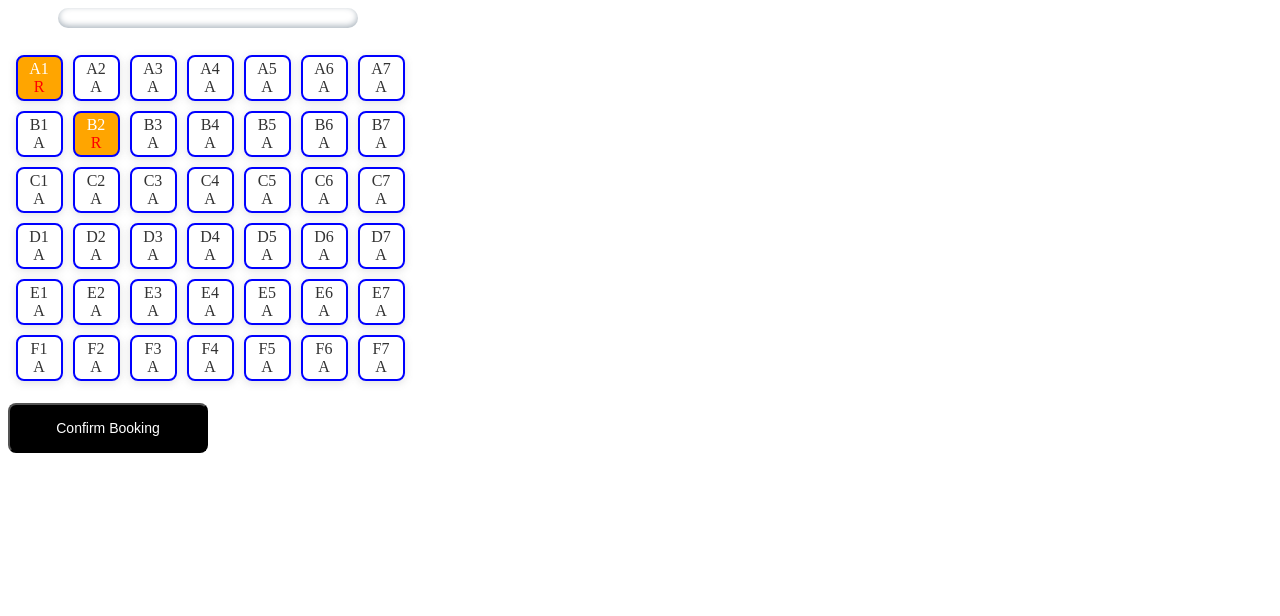
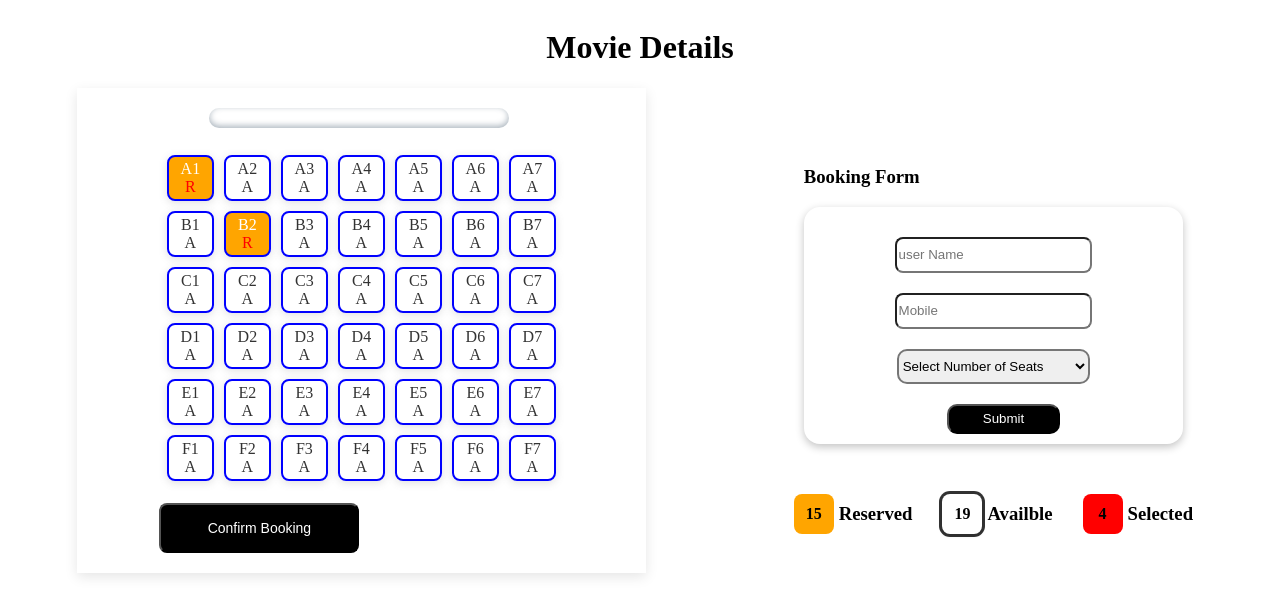
Before and after one commit to NAVEED476/movie-booking-app, a React (Create React App) app: page /movies/1 in a window 1280 px wide. Shown: the top 616 px of the page. Built offline with nearby package versions, Linux system fonts and the light colour scheme.

Commit message:
css added to the info container

```diff
--- a/src/components/Listing.jsx
+++ b/src/components/Listing.jsx
@@ -2,6 +2,10 @@ import React, { useEffect } from "react";
 import { useReducer, useDispatch, useSelector } from "react-redux";
 import { fetchmovies } from "../redux/movieSlice";
 import MovieCard from "./MovieCard";
+import Card from "@mui/material/Card";
+import CardContent from "@mui/material/CardContent";
+import Typography from "@mui/material/Typography";
+import { CardActionArea } from "@mui/material";
 
 const Listing = () => {
   const dispatch = useDispatch();
@@ -13,9 +17,25 @@ const Listing = () => {
 
   if (movieList.isLoading) {
     return (
-      <div>
-        <p>Loading...!</p>
-      </div>
+      <>
+        <div>
+          <Card sx={{ maxWidth: 300, height: "300px" }}>
+            <CardContent>
+              <img src="" alt="" />
+              <Typography gutterBottom variant="h6">
+                Loading...
+              </Typography>
+              <Typography gutterBottom variant="h6">
+                Loading...
+              </Typography>
+              <Typography gutterBottom variant="h6">
+                Loading...
+              </Typography>
+            </CardContent>
+          </Card>
+          ;
+        </div>
+      </>
     );
   }
 
--- a/src/components/MovieCard.jsx
+++ b/src/components/MovieCard.jsx
@@ -10,7 +10,7 @@ export default function MovieCard({ movieObj }) {
     const navigate = useNavigate();
     const handleclick = (title) =>{
         const url = `/movies/${encodeURIComponent(title)}`
-        alert(`cilcked, ${movieObj.Title}`)
+        // alert(`cilcked, ${movieObj.Title}`)
         navigate(url)
 
     }
--- a/src/components/Seatbooking.jsx
+++ b/src/components/Seatbooking.jsx
@@ -15,7 +15,7 @@ const Seatbooking = () => {
       "F1", "F2", "F3", "F4", "F5", "F6", "F7"
     ],
     seatAvailable: [
-      "A1", "A2", "A3", "A4", "A5", "A6", "A7", "A8",
+      "A1", "A2", "A3", "A4", "A5", "A6", "A7",
       "B1", "B2", "B3", "B4", "B5", "B6", "B7",
       "C1", "C2", "C3", "C4", "C5", "C6", "C7",
       "D1", "D2", "D3", "D4", "D5", "D6", "D7",
--- a/src/index.js
+++ b/src/index.js
@@ -7,6 +7,7 @@ import { store } from "./redux/store";
 import { RouterProvider, createBrowserRouter } from "react-router-dom";
 import Seatbooking from "./components/Seatbooking";
 import Landing from "./pages/Landing";
+import MovieBooking from "./pages/MovieBooking";
 
 const routes = createBrowserRouter([
   {
@@ -15,7 +16,7 @@ const routes = createBrowserRouter([
   },
   {
     path: "/movies/:id",
-    element: <Seatbooking />,
+    element: <MovieBooking />,
   },
 ]);
 
--- /dev/null
+++ b/src/pages/MovieBooking.jsx
@@ -0,0 +1,52 @@
+import React from "react";
+import Seatbooking from "../components/Seatbooking";
+import "./movies.css";
+const MovieBooking = () => {
+  const handleSubmit = (e) => {
+    e.preventDefault();
+  };
+  return (
+    <div className="movie-cont">
+      <div>
+        <h1>Movie Details</h1>
+      </div>
+      <div className="second">
+        <div className="seat">
+          <Seatbooking />
+        </div>
+        <div className="info">
+          <div>
+            <h3>Booking Form</h3>
+            <form onSubmit={handleSubmit} className="user-form">
+              <input
+                type="text"
+                placeholder="user Name"
+                className="user-name"
+              />
+              <input type="text" placeholder="Mobile" className="user-name" />
+              <select name="select Seats" id="select">
+                <option value="">Select Number of Seats</option>
+                <option value="">1</option>
+                <option value="">2</option>
+                <option value="">3</option>
+                <option value="">4</option>
+                <option value="">6</option>
+                <option value="">7</option>
+                <option value="">8</option>
+              </select>
+              <button className="user-submit-btn">Submit</button>
+            </form>
+          </div>
+          <div className="booking-info">
+            <div className="flex-cont"><div className="info-box info-box-size"> <h4>15</h4></div><h3>Reserved</h3></div>
+            <div className="flex-cont"><div className="av-info-box info-box-size"><h4>19</h4></div><h3>Availble</h3></div>
+            <div className="flex-cont"><div className="selected-info-box info-box-size"><h4>4</h4></div><h3>Selected</h3></div>
+
+             </div>
+        </div>
+      </div>
+    </div>
+  );
+};
+
+export default MovieBooking;
--- /dev/null
+++ b/src/pages/movies.css
@@ -0,0 +1,113 @@
+.movie-cont {
+  width: 100%;
+  height: 100%;
+  display: flex;
+  flex-wrap: wrap;
+  flex-direction: column;
+  align-items: center;
+  justify-content: space-around;
+}
+.second {
+  width: 100%;
+  height: 100%;
+  display: flex;
+  flex-wrap: wrap;
+  align-items: center;
+  justify-content: space-around;
+}
+.seat {
+  width: 45%;
+  height: 100%;
+  display: flex;
+  align-items: center;
+  justify-content: center;
+  flex-direction: column;
+  padding: 20px 0px;
+  box-shadow: rgba(0, 0, 0, 0.1) 0px 4px 12px;
+}
+.info {
+  width: 30%;
+  height: 100%;
+  margin: 20px;
+  padding-top: 30px;
+}
+
+.user-form {
+  padding-top: 20px;
+  display: flex;
+  flex-direction: column;
+  justify-content: center;
+  align-items: center;
+  border-radius: 16px;
+  box-shadow: rgba(0, 0, 0, 0.24) 0px 3px 8px;
+}
+.user-name {
+  width: 50%;
+  height: 30px;
+  border-radius: 8px;
+  margin: 10px;
+}
+.user-form select {
+  width: 51%;
+  height: 35px;
+  margin: 10px;
+  border-radius: 10px;
+  border-width: 2px;
+}
+.user-submit-btn {
+  width: 30%;
+  height: 30px;
+  margin: 10px;
+  margin-left: 8%;
+  border-radius: 10px;
+  border-width: 2px;
+  background: black;
+  color: white;
+}
+#select option {
+  height: 20px;
+}
+
+.booking-info {
+  display: flex;
+  gap: 30px;
+  margin-top: 40px;
+  align-items: center;
+  justify-content: center;
+}
+
+.info-box-size {
+  width: 40px;
+  height: 40px;
+  display: flex;
+  align-content: center;
+  align-items: center;
+  justify-content: center;
+}
+
+.info-box-size h4 {
+  text-align: center;
+}
+
+.info-box {
+  background: orange;
+  border-radius: 8px;
+}
+
+.flex-cont {
+  display: flex;
+  gap: 5px;
+  align-content: center;
+  align-items: center;
+  justify-content: center;
+}
+
+.av-info-box {
+  background: white;
+  border-radius: 8px;
+  box-shadow: rgba(0, 0, 0, 0.16) 0px 1px 4px, rgb(51, 51, 51) 0px 0px 0px 3px;
+}
+.selected-info-box {
+  background: red;
+  border-radius: 8px;
+}
```
